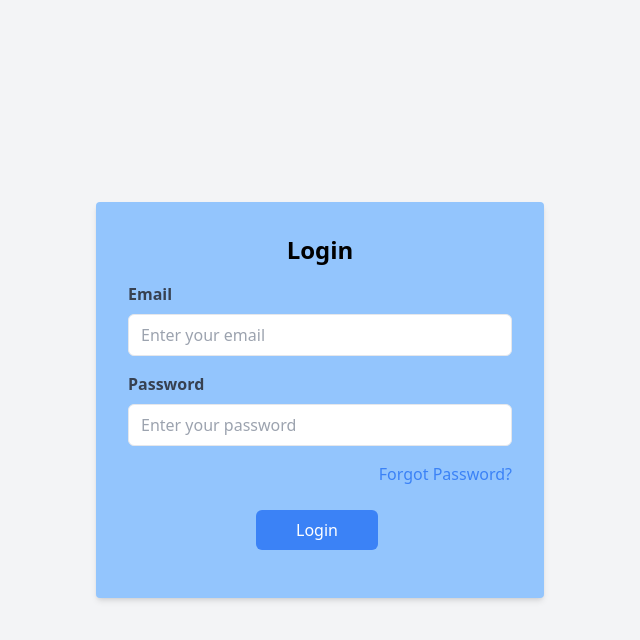
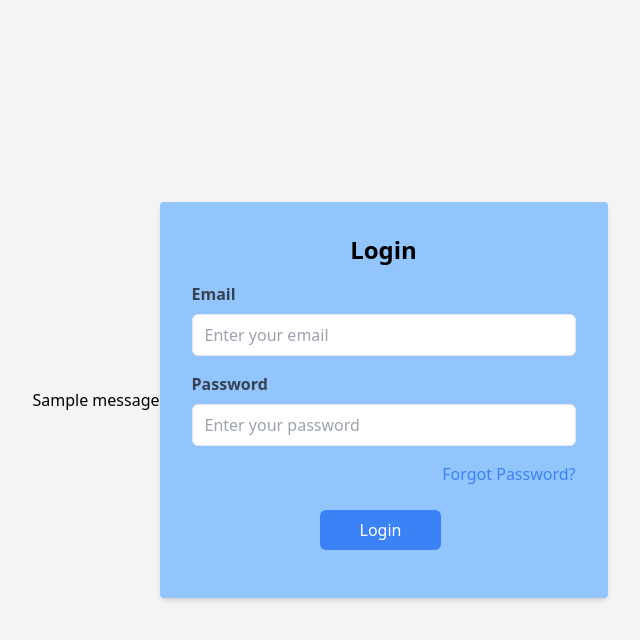
Before and after one commit to poudelalina86/Alina, a Django app: page /loginpage in a window 1280 px wide. Shown: the top 640 px of the page, without its empty margins (320-960 px from the left). Run offline with Django 5.2, Linux system fonts and the light colour scheme; one stand-in notice (Sample message) is shown; some libraries are stand-ins or nearby versions.

Commit message:
sessions added

```diff
--- a/harshaa/settings.py
+++ b/harshaa/settings.py
@@ -53,6 +53,7 @@ MIDDLEWARE = [
     'django.contrib.auth.middleware.AuthenticationMiddleware',
     'django.contrib.messages.middleware.MessageMiddleware',
     'django.middleware.clickjacking.XFrameOptionsMiddleware',
+    'django_auto_logout.middleware.auto_logout'
 ]
 
 ROOT_URLCONF = 'harshaa.urls'
@@ -68,6 +69,8 @@ TEMPLATES = [
                 'django.template.context_processors.request',
                 'django.contrib.auth.context_processors.auth',
                 'django.contrib.messages.context_processors.messages',
+
+                 'django_auto_logout.context_processors.auto_logout_client',
             ],
         },
     },
@@ -133,3 +136,6 @@ STATICFILES_DIRS = [
 # https://docs.djangoproject.com/en/5.0/ref/settings/#default-auto-field
 
 DEFAULT_AUTO_FIELD = 'django.db.models.BigAutoField'
+
+AUTO_LOGOUT = {'IDLE_TIME': 600, 'REDIRECT_TO_LOGIN_IMMEDIATELY': True, # logout after 10 minutes of downtime
+'MESSAGE': 'The session has expired. Please login again to continue.'}
--- a/templates/log.html
+++ b/templates/log.html
@@ -6,6 +6,11 @@
     <script src="https://cdn.tailwindcss.com"></script>
     <title>Document</title>
 </head>
+{% for message in messages %}
+    <div class="message {{ message.tags }}">
+        {{ message }}
+    </div>
+{% endfor %}
 <body class="bg-gray-100 flex items-center justify-center h-screen login">
     <div class="bg-blue-300 p-8 rounded shadow-md max-w-md w-full">
         <h2 class="text-2xl font-bold mb-4 text-center">Login</h2>
@@ -28,4 +33,5 @@
         </form>
     </div>
 </body>
+{{ redirect_to_login_immediately }}
 </html>
```
Also changed, not shown: db.sqlite3.
